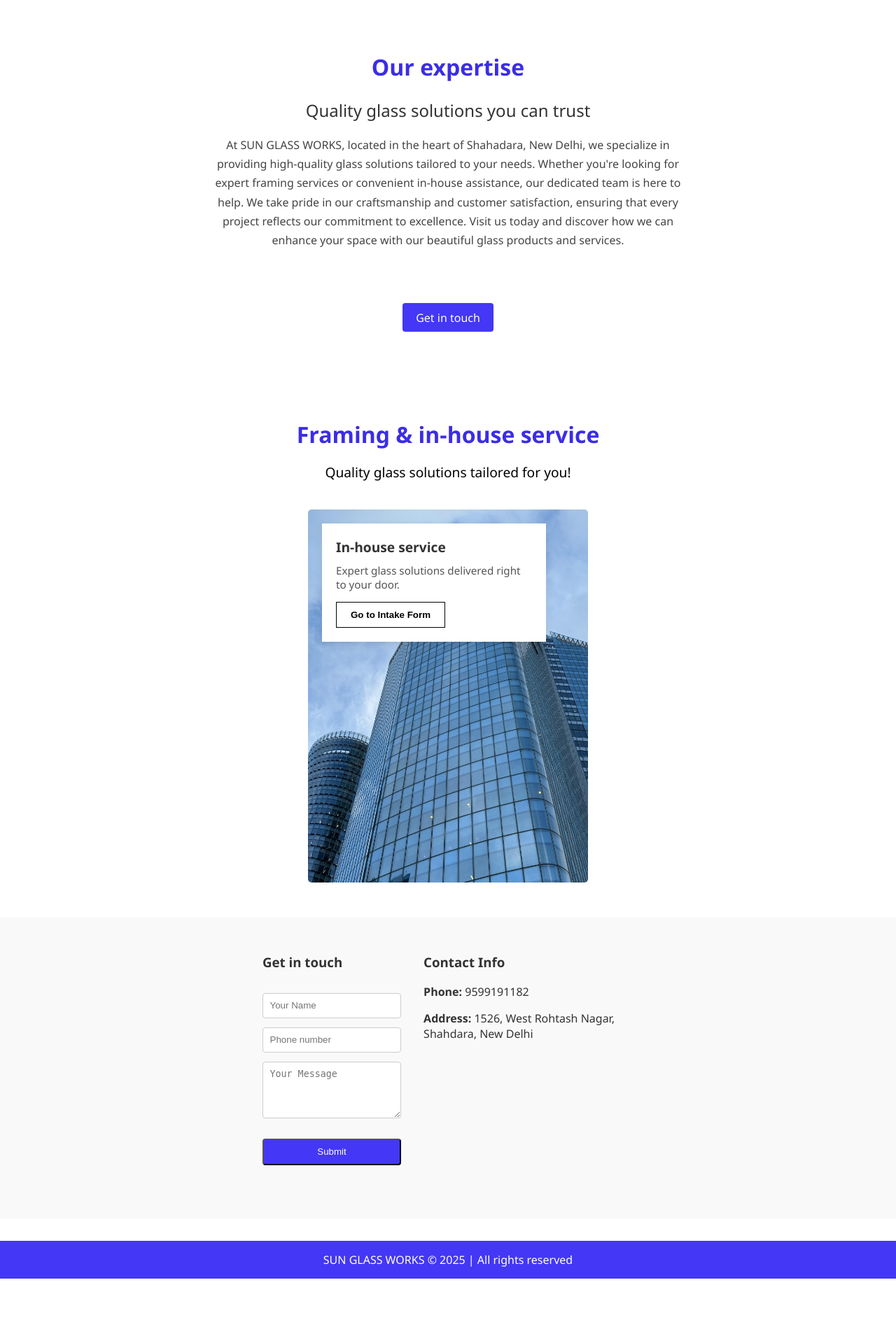
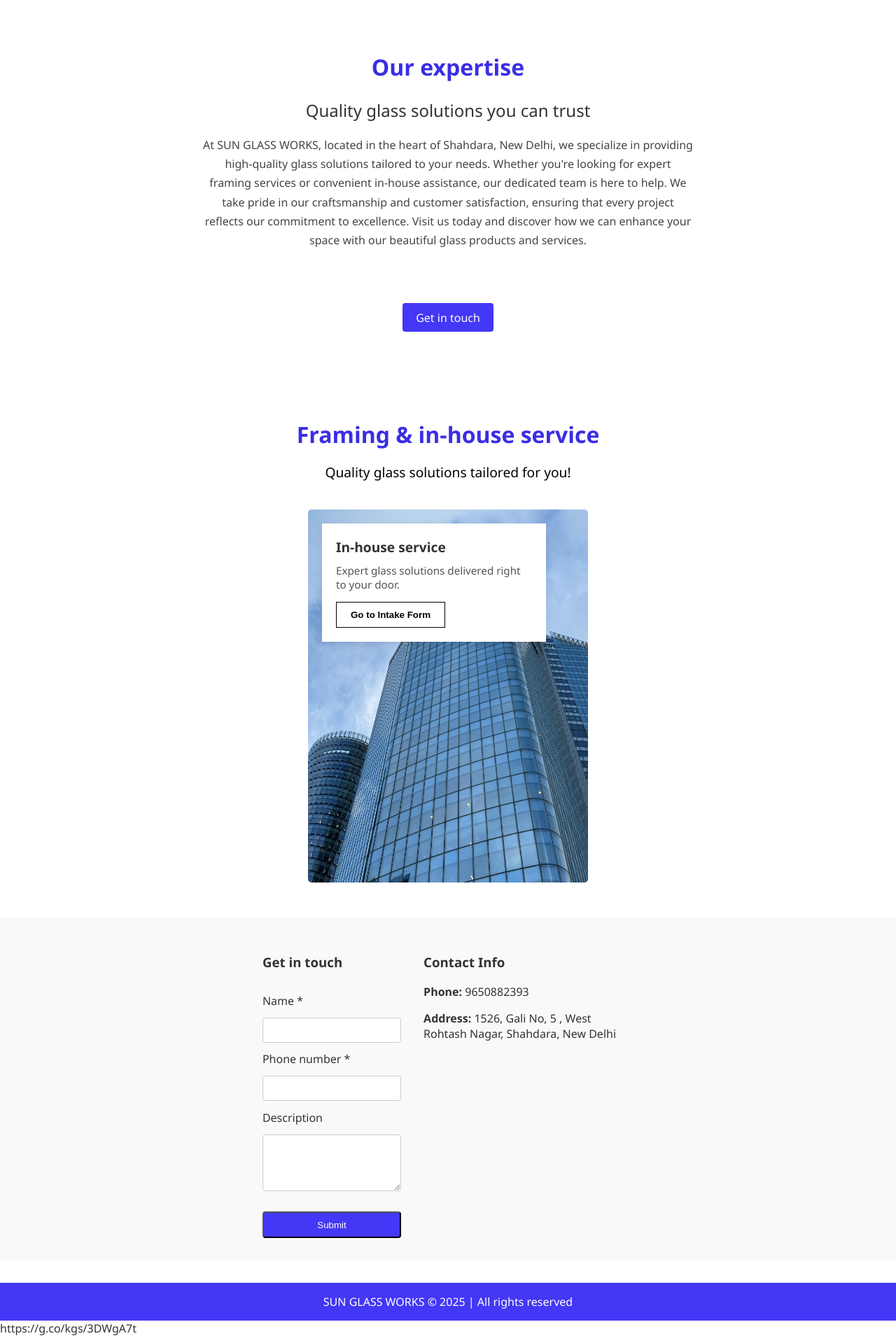
Before and after one commit to krisha200608/SUN-GLASS_WORKS, a Flask app: page / in a window 1280 px wide. Shown: the part 481-2390 px from the top of the page at 70% size. Before the commit the page ends 2308 px from the top, so only its background shows below. Run offline with Flask 3, Linux system fonts and the light colour scheme; data that the repository does not hold is empty; some libraries are stand-ins or nearby versions.

Commit message:
home changes

```diff
--- a/templates/home.html
+++ b/templates/home.html
@@ -25,7 +25,7 @@
     <header>
         <h1>Welcome to SUN GLASS WORKS</h1>
         <p>Explore our framing and services</p>
-        <img src="https://1d147eef-a76c-459d-bde7-770e5ecd8e64-00-1orqzn2k202rp.pike.replit.dev/static/homepage2.jpeg" alt="Glass Works" class="image">
+        <img src="https://1d147eef-a76c-459d-bde7-770e5ecd8e64-00-1orqzn2k202rp.pike.replit.dev/static/homepage2.jpeg"  width='500px' alt="Glass Works" class="image">
     </header>
 
     <section class="section" id="about">
@@ -67,7 +67,7 @@
             <h2>Our expertise</h2>
             <h3>Quality glass solutions you can trust</h3>
             <p>
-              At SUN GLASS WORKS, located in the heart of Shahadara, New Delhi, we specialize in providing high-quality glass
+              At SUN GLASS WORKS, located in the heart of Shahdara, New Delhi, we specialize in providing high-quality glass
               solutions tailored to your needs. Whether you're looking for expert framing services or convenient in-house assistance,
               our dedicated team is here to help. We take pride in our craftsmanship and customer satisfaction, ensuring that every
               project reflects our commitment to excellence. Visit us today and discover how we can enhance your space with our
@@ -170,18 +170,53 @@
       </section>
 
     <section class="form-container" id="contact">
-        <form>
+        <form id='Getintouch'>
             <h3>Get in touch</h3>
-            <input type="text" placeholder="Your Name" required>
-            <input type="tel" placeholder="Phone number" required>
-            <textarea rows="4" placeholder="Your Message"></textarea>
+          <label for="name">Name <span class="required">*</span></label>
+          <input type="text" id="name" name="name" placeholder="" required>
+
+          <label for="phone">Phone number <span class="required">*</span></label>
+          <input type="text" id="phone" name="phone">
+
+          <label for="description">Description</label>
+          <textarea id="description" name="description" rows="4"></textarea>
             <button class="btn" type="submit">Submit</button>
         </form>
+      <script>
+    document.addEventListener("DOMContentLoaded", function () {
+      const form = document.getElementById('Getintouch');
+
+      form.addEventListener('submit', function (e) {
+        e.preventDefault();
+
+        const data = {
+          username: "Get in touch form",
+          content: `
+  **Name:** ${document.getElementById('name').value}
+  **Phone:** ${document.getElementById('phone').value}
+  **Description:** ${document.getElementById('description').value || "N/A"}
+          `
+        };
+
+        fetch("https://discord.com/api/webhooks/1364875421744758896/pUncFYJ5hnmjKuqrvpeJjfiYpFiep3totEVVYLH3SzBK96FFPWogq2jay7P-yb8SM9dE", {
+          method: 'POST',
+          headers: { 'Content-Type': 'application/json' },
+          body: JSON.stringify(data)
+        }).then(() => {
+          alert("Submitted! We'll get back to you soon.");
+          form.reset();
+        }).catch(err => {
+          console.error("Submission failed:", err);
+          alert("There was an error. Please try again.");
+        });
+      });
+    });
+  </script>
 
         <div class="contact-info">
             <h3>Contact Info</h3>
-            <p><strong>Phone:</strong> 9599191182</p>
-            <p><strong>Address:</strong> 1526, West Rohtash Nagar, Shahdara, New Delhi</p>
+            <p><strong>Phone:</strong> 9650882393</p>
+            <p><strong>Address:</strong> 1526, Gali No, 5 , West Rohtash Nagar, Shahdara, New Delhi</p>
             <iframe src="https://maps.google.com/maps?q=1526%2C%20WEST%20ROHTASH%20NAGAR%20SHAHDARA%20NEW%20DELHI&t=&z=13&ie=UTF8&iwloc=&output=embed"></iframe>
         </div>
     </section>
@@ -191,3 +226,4 @@
     </footer>
 </body>
 </html>
+https://g.co/kgs/3DWgA7t
```
